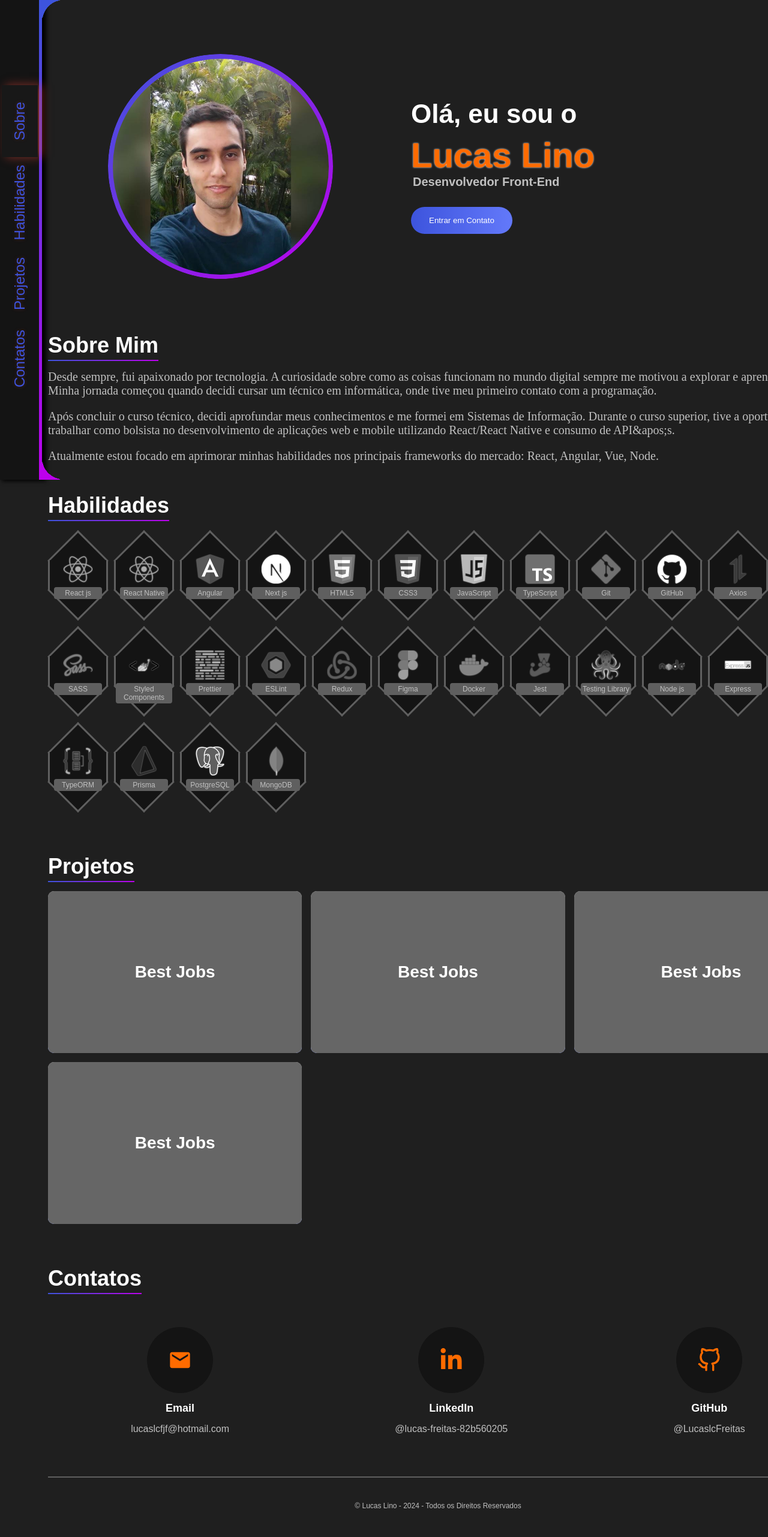
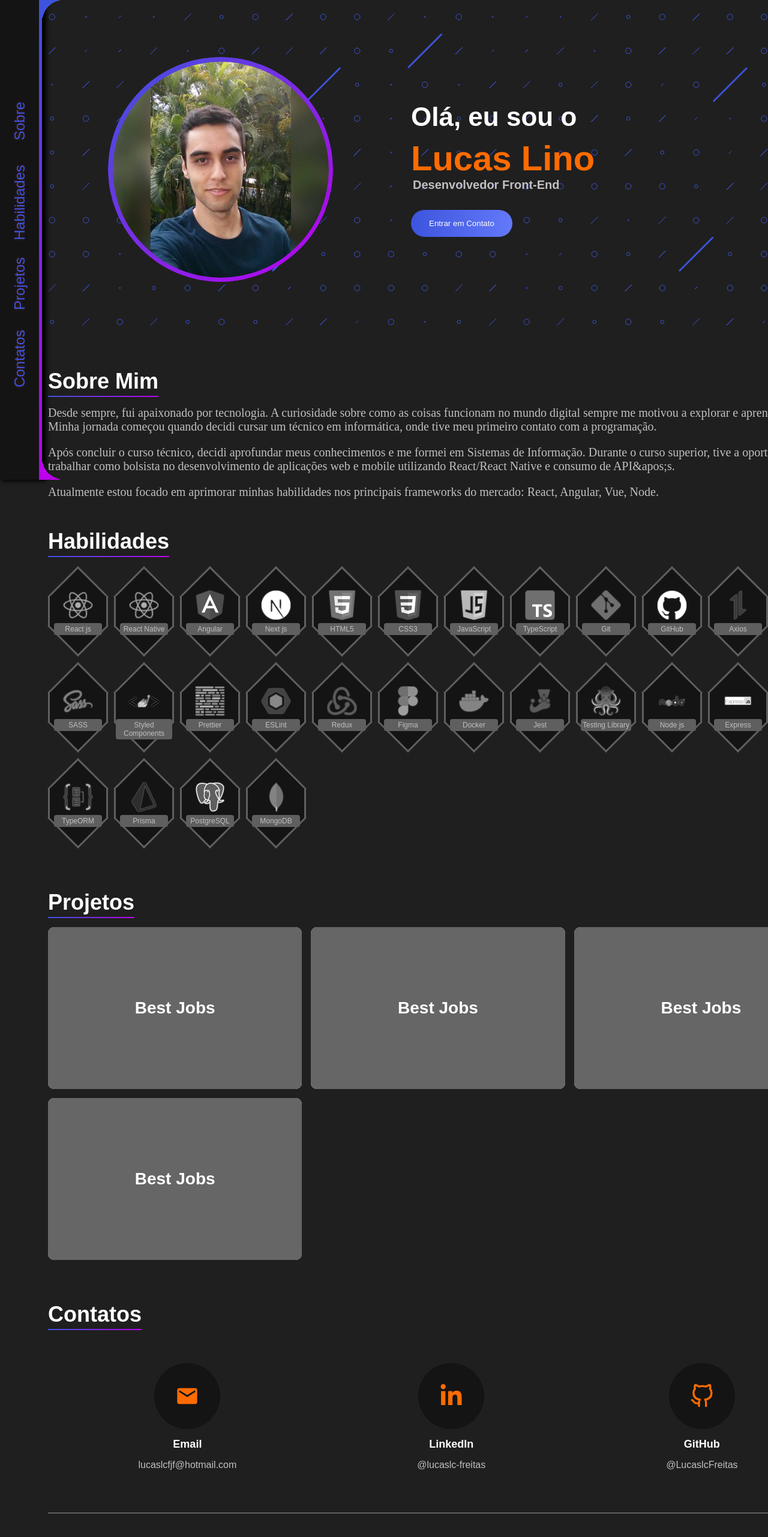
Before and after one commit to LucaslcFreitas/PortfolioV1, a Next.js app: page / in a window 1280 px wide. Shown: the top 2563 px of the page at 60% size. Built offline with nearby package versions, Linux system fonts and the light colour scheme; a web font is replaced by a local one.

Commit message:
Ajustes gerais

```diff
--- a/src/components/NavBar/index.tsx
+++ b/src/components/NavBar/index.tsx
@@ -4,7 +4,7 @@ import * as Styled from './styles';
 function NavBar() {
     return (
         <Styled.NavContainer>
-            <NavBarLink text="Sobre" to="#about" selected />
+            <NavBarLink text="Sobre" to="#about" />
             <NavBarLink text="Habilidades" to="#skills" />
             <NavBarLink text="Projetos" to="#projects" />
             <NavBarLink text="Contatos" to="#contacts" />
--- a/src/components/Presentation/index.tsx
+++ b/src/components/Presentation/index.tsx
@@ -7,6 +7,7 @@ function Presentation() {
 
     return (
         <Styled.Container id="presentation">
+            <Styled.Content>
                 <Styled.ProfileBox>
                     <Styled.ImgProfile
                         src="./assets/profile.jpg"
@@ -16,11 +17,14 @@ function Presentation() {
                 <div>
                     <Styled.Presentation>Olá, eu sou o </Styled.Presentation>
                     <Styled.Name>Lucas Lino</Styled.Name>
-                <Styled.Description>Desenvolvedor Front-End</Styled.Description>
+                    <Styled.Description>
+                        Desenvolvedor Front-End
+                    </Styled.Description>
                     <Styled.ButtonContact onClick={handleContact}>
                         Entrar em Contato
                     </Styled.ButtonContact>
                 </div>
+            </Styled.Content>
         </Styled.Container>
     );
 }
--- a/src/components/Presentation/styles.ts
+++ b/src/components/Presentation/styles.ts
@@ -1,6 +1,15 @@
 import styled from 'styled-components';
 
 export const Container = styled.div`
+    padding: 0.5rem;
+    width: 100%;
+    background-image: url('./assets/presentation-bg-xlarge.svg');
+    background-position: center;
+    background-repeat: no-repeat;
+    background-size: cover;
+`;
+
+export const Content = styled.div`
     position: relative;
     width: 100rem;
     margin: 9rem auto;
@@ -52,7 +61,6 @@ export const Presentation = styled.h2`
 export const Name = styled.h1`
     font-size: 5.8rem;
     color: ${({ theme }) => theme.colors.titleAlternate};
-    text-shadow: 0 0 3px ${({ theme }) => theme.colors.write};
 `;
 
 export const Description = styled.h3`
--- a/src/components/Contacts/data.tsx
+++ b/src/data/contacts.tsx
@@ -1,4 +1,4 @@
-import { ContactType } from '../ContactCard';
+import { ContactType } from '../components/ContactCard';
 import { MdEmail } from 'react-icons/md';
 import { FaLinkedinIn } from 'react-icons/fa';
 import { FiGithub } from 'react-icons/fi';
@@ -13,8 +13,8 @@ export const contactsData: ContactType[] = [
     {
         icon: <FaLinkedinIn />,
         title: 'LinkedIn',
-        value: '@lucas-freitas-82b560205',
-        link: 'https://www.linkedin.com/in/lucas-freitas-82b560205/',
+        value: '@lucaslc-freitas',
+        link: 'https://www.linkedin.com/in/lucaslc-freitas/',
         type: 'link',
     },
     {
--- a/src/components/Projects/data.ts
+++ b/src/data/projects.ts
@@ -1,4 +1,4 @@
-import { ProjectType } from '../ProjectCard';
+import { ProjectType } from '../components/ProjectCard';
 
 export const projectsData: ProjectType[] = [
     {
--- a/src/components/Skills/data.ts
+++ b/src/data/skills.ts
@@ -1,4 +1,4 @@
-import { SkillList } from '.';
+import { SkillList } from '../components/Skills';
 
 export const skillsData: SkillList[] = [
     {
```
Also changed, not shown: src/app/home.tsx (+5 -5 lines), public/assets/presentation-bg-xlarge.svg (added), src/data/descriptions.ts (renamed from src/components/About/data.ts). Lines whose indentation alone changed are shown as unchanged.
